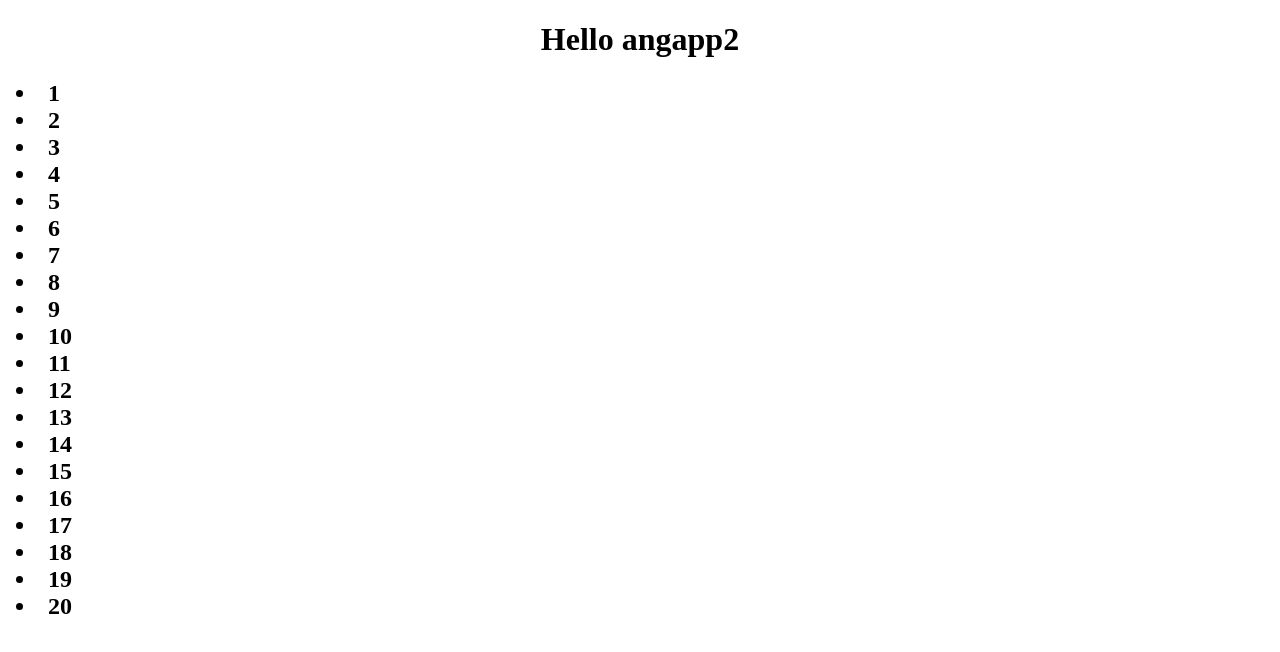
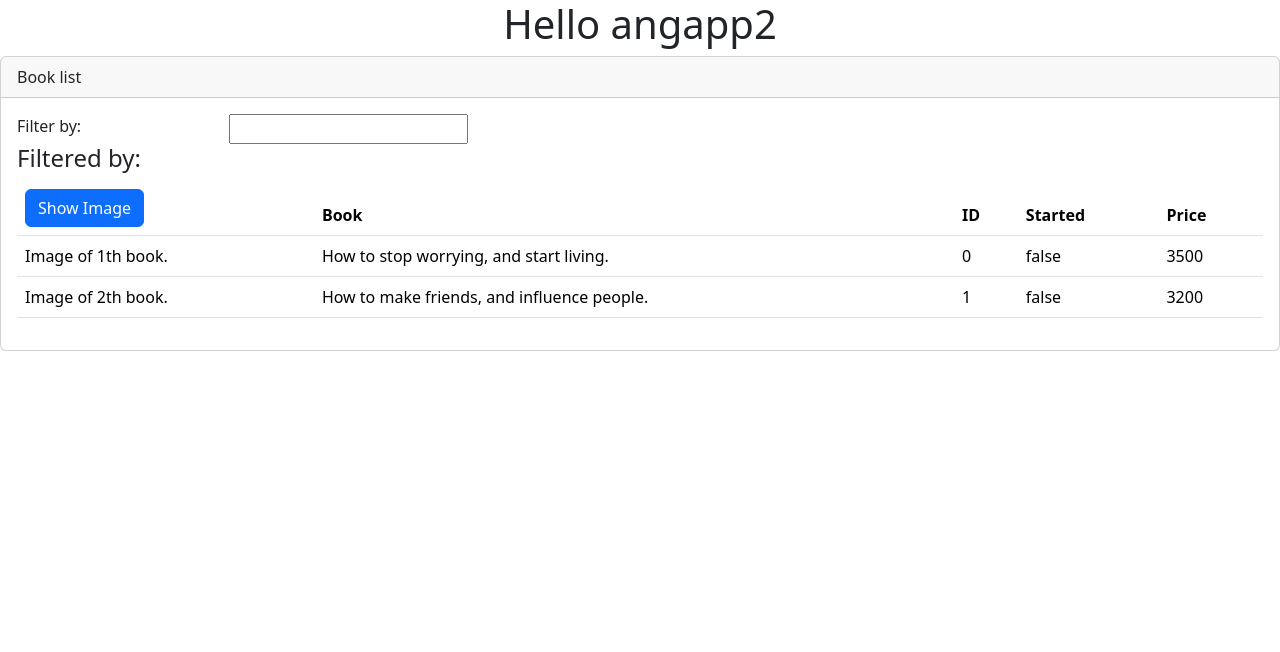
Before and after one commit to tamasgazdik/angapp, an Angular app: page / in a window 1280 px wide. Shown: the top 652 px of the page. Built offline with nearby package versions, Linux system fonts and the light colour scheme.

Commit message:
Added book list component.

```diff
--- a/src/app/app.component.html
+++ b/src/app/app.component.html
@@ -1,7 +1,8 @@
 <!DOCTYPE html>
 <body>
   <h1 align="center">Hello {{pageTitle}}</h1>
-  <h2>
+  <!-- <h2>
     <li *ngFor="let num of numbers(10); let i = index">{{i + 1}}</li>
-  </h2>
+  </h2> -->
+  <book-list></book-list>
 </body>
--- a/src/app/app.component.ts
+++ b/src/app/app.component.ts
@@ -1,5 +1,5 @@
 import { Component } from "@angular/core";
-import { Calculator } from "src/calculator/calculator.component";
+import { Calculator } from "src/calculator/calculator";
 
 @Component({
   selector: 'app-component',
--- a/src/app/app.module.ts
+++ b/src/app/app.module.ts
@@ -1,10 +1,12 @@
 import { NgModule } from "@angular/core";
 import { BrowserModule } from "@angular/platform-browser";
+import { BookListComponent } from "src/books/book-list.component";
 import { AppComponent } from './app.component';
 
 @NgModule({
   declarations: [
-    AppComponent
+    AppComponent,
+    BookListComponent
   ],
   imports: [
     BrowserModule
--- /dev/null
+++ b/src/books/book-list.component.html
@@ -0,0 +1,47 @@
+<!DOCTYPE html>
+<!-- card and card-header comes from bootstrap.min.css -->
+<div class="card">
+  <div class="card-header">
+    {{listTitle}}
+  </div>
+  <div class="card-body">
+    <div class="row">
+      <div class="col-md-2">Filter by:</div>
+      <div class="col-md-4">
+        <input type="text" [ngClass]="filter"/>
+      </div>
+    </div>
+    <div class="row">
+      <div class="col-md-6">
+        <h4>Filtered by: </h4>
+      </div>
+    </div>
+    <!-- Twitter (?) css used via bootstrap I guess -->
+    <div class="tabe-responsive">
+      <table class="table" *ngIf="bookList.length">
+        <thead>
+          <tr>
+            <th>
+              <button class="btn btn-primary">
+                Show Image
+              </button>
+            </th>
+            <th>Book</th>
+            <th>ID</th>
+            <th>Started</th>
+            <th>Price</th>
+          </tr>
+        </thead>
+        <tbody>
+          <tr *ngFor='let book of bookList'>
+            <td>Image of {{book.id + 1}}th book.</td>
+            <td>{{book.title}}</td>
+            <td>{{book.id}}</td>
+            <td>{{book.started}}</td>
+            <td>{{book.price}}</td>
+          </tr>
+        </tbody>
+      </table>
+    </div>
+  </div>
+</div>
--- /dev/null
+++ b/src/books/book-list.component.ts
@@ -0,0 +1,31 @@
+import { Component } from "@angular/core";
+
+@Component({
+  selector: 'book-list',
+  templateUrl: './book-list.component.html'
+})
+export class BookListComponent {
+  listTitle: string = 'Book list';
+  filter: string = '';
+  bookList: Book[] = [
+    new Book('How to stop worrying, and start living.', 3500),
+    new Book('How to make friends, and influence people.', 3200),
+  ];
+}
+
+class Book {
+  private static _id: number = 0;
+
+  title: string;
+  id: number = 0;
+  firstImpressions : string = '';
+  started: boolean = this.firstImpressions != '';
+  price: number = 0;
+
+  constructor(title: string, price: number = 0) {
+        this.title = title;
+        // start id's from 0
+        this.id = Book._id++;
+        this.price = price;
+  }
+}
--- a/src/styles.css
+++ b/src/styles.css
@@ -1 +1,3 @@
 /* You can add global styles to this file, and also import other style files */
+@import "~bootstrap/dist/css/bootstrap.min.css";
+@import "~font-awesome/css/font-awesome.min.css";
```
Also changed, not shown: src/calculator/calculator.ts (renamed from src/calculator/calculator.component.ts).
